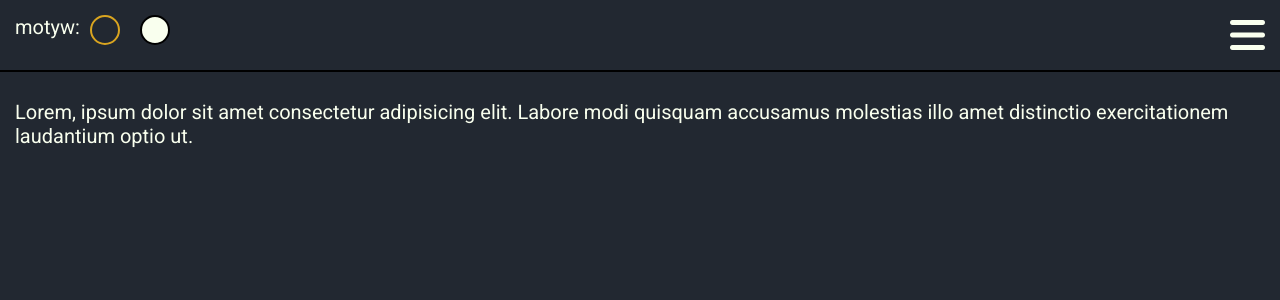
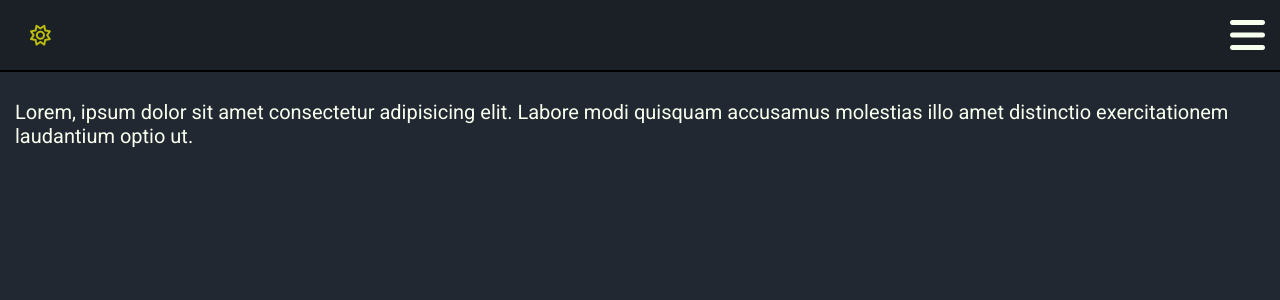
Before and after one commit to lukaszdyszy/currency-calculator-react, a React (Create React App) app: page /charts in a window 1280 px wide. Shown: the top 300 px of the page. Built offline with nearby package versions, Linux system fonts and the light colour scheme.

Commit message:
dark&light themes

```diff
--- a/src/components/calculator/Calculator.scss
+++ b/src/components/calculator/Calculator.scss
@@ -8,7 +8,7 @@
     padding: 7px;
     select, input{
         font-size: 1.1rem;
-        background-color: inherit;
+        background-color: var(--bg-secondary);
         color: inherit;
         width: 100%;
         border: none;
--- a/src/components/coursesTable/CoursesTable.scss
+++ b/src/components/coursesTable/CoursesTable.scss
@@ -1,4 +1,4 @@
-@import '../../variables.scss';
+// @import '../../variables.scss';
 
 h2{
     margin: 0;
@@ -18,13 +18,14 @@ h2{
 }
 
 table{
+    background-color: var(--bg-secondary);
     width: 100%;
     border-collapse: collapse;
     td, th{
         padding: 5px;
     }
     th{
-        border-bottom: 3px solid $dark-border;
+        border-bottom: 3px solid var(--border-color);
     }
     td{
         font-size: 0.95rem;
@@ -36,6 +37,6 @@ table{
         transform: scaleX(1);
     }
     tr:nth-child(odd){
-        background-color: $dark-third-background;
+        background-color: var(--bg-odd);
     }
 }
--- a/src/components/navbar/Navbar.js
+++ b/src/components/navbar/Navbar.js
@@ -27,12 +27,34 @@ const Navbar = (props) => {
         }
     }
 
+    const themeSwitch = () => {
+        if(props.currentTheme=='dark'){
+            props.setTheme('light');
+        } else {
+            props.setTheme('dark');
+        }
+    }
+
+    const switchRender = () => {
+        if(props.currentTheme=='dark'){
+            return(
+                <i className="far fa-sun"></i>
+            )
+        } else {
+            return(
+                <i className="far fa-moon"></i>
+            )
+        }
+    }
+
     return (
         <div className="navbar">
             <div className="left">
-                motyw:
-                <div className={`theme-select dark ${ifDark()}`} onClick={() => props.setTheme('dark')}></div>
-                <div className={`theme-select light ${ifLight()}`} onClick={() => props.setTheme('light')}></div>
+                <div className="theme-switch" onClick={themeSwitch}>
+                    {
+                        switchRender()
+                    }
+                </div>
             </div>
             <div className="right">
                 <i className="fas fa-bars fa-2x" onClick={toggle}></i>
--- a/src/components/navbar/Navbar.scss
+++ b/src/components/navbar/Navbar.scss
@@ -1,4 +1,4 @@
-@import '../../variables.scss';
+// @import '../../variables.scss';
 
 .navbar{
     width: 100%;
@@ -6,7 +6,7 @@
     top: 0;
     left: 0;
     z-index: 1000;
-    background-color: $dark-background;
+    background-color: var(--bg-nav);
     display: flex;
     padding: 15px;
     border-bottom: 2px solid black;
@@ -28,10 +28,10 @@
         border-color: goldenrod;
     }
     &.dark{
-        background-color: $dark-background;
+        background-color: black;
     }
     &.light{
-        background-color: $light-background;
+        background-color: white;
     }
 }
 .right{
@@ -56,7 +56,7 @@
     width: 70vw;
     height: 100vh;
     z-index: 1001;
-    background-color: $dark-nav;
+    background-color: var(--bg-nav);
     transform: translateX(100%);
     transition: transform 0.75s;
     &.shown{
@@ -77,3 +77,25 @@ ul.menu{
         margin: 0;
     }
 }
+
+
+// switch
+.theme-switch{
+    display: flex;
+    align-items: center;
+    padding: 0 15px;
+    i{
+        font-size: 1.3rem;
+        opacity: 0.7;
+        &:hover{
+            opacity: 1;
+            cursor: pointer;
+        }
+        &.fa-sun{
+            color: yellow;
+        }
+        &.fa-moon{
+            color: grey;
+        }
+    }
+}
--- a/src/globals/themes.scss
+++ b/src/globals/themes.scss
@@ -8,10 +8,10 @@ $themes: (
         border-color: #000000
     ),
     light: (
-        bg-primary: #fafafa,
-        bg-secondary: #e9e9e9,
-        bg-odd: #dbd7d0,
-        bg-nav: #ffffff,
+        bg-primary: #DAE0E6,
+        bg-secondary: #F9F9F9,
+        bg-odd: #e8e8e8,
+        bg-nav: #F9F9F9,
         font-color: rgb(46, 46, 46),
         border-color: #969696
     )
```
Also changed, not shown: src/App.scss (line endings or trailing spaces), src/components/calculator/Calculator.js (line endings or trailing spaces), src/tst.css (line endings or trailing spaces).
